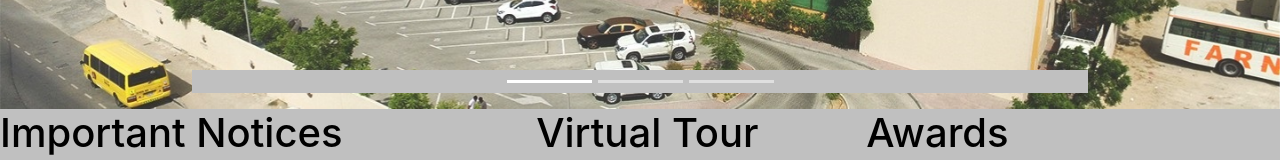
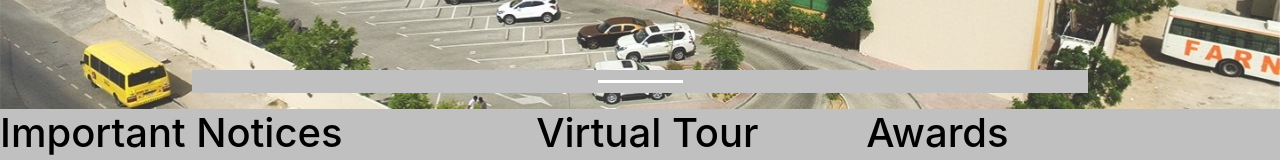
Before and after one commit to humza10coder/werwihumzapubschhy7, a plain HTML site: page index.html in a window 1280 px wide. Shown: the part 575-735 px from the top of the page. Drawn offline with nearby package versions, Linux system fonts and the light colour scheme.

Commit message:
Update index.html

```diff
--- a/index.html
+++ b/index.html
@@ -96,8 +96,6 @@
         <!-- Indicators -->
         <ul class="carousel-indicators">
           <li data-target="#demo" data-slide-to="0" class="active"></li>
-          <li data-target="#demo" data-slide-to="1"></li>
-          <li data-target="#demo" data-slide-to="2"></li>
         </ul>
 
         <!-- The slideshow -->
```
